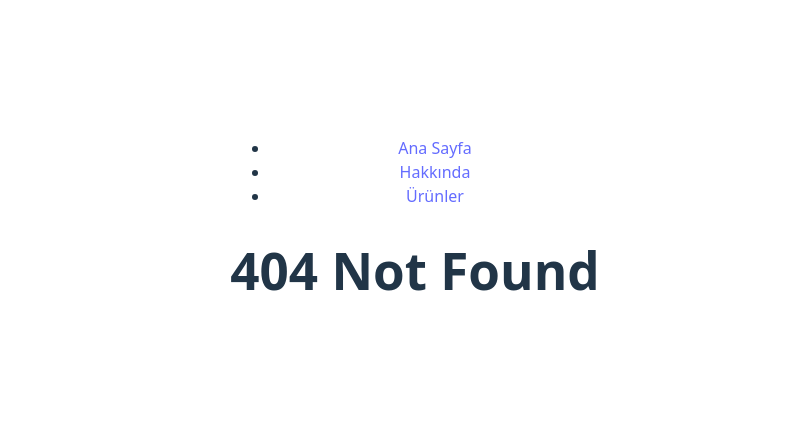
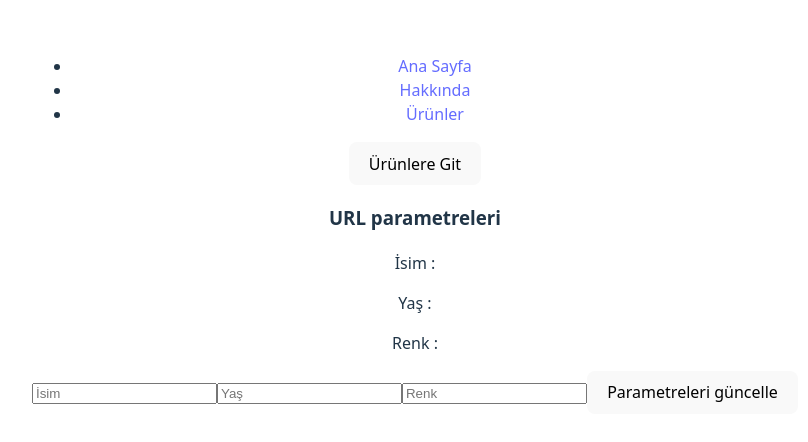
Before and after one commit to buraksarpkaya89/goit-react, a React (Vite) app: page /search-params in a window 1280 px wide. Before the commit this address had no page. Shown: the part 174-616 px from the top of the page, without its empty margins (225-1033 px from the left). Built offline with nearby package versions, Linux system fonts and the light colour scheme.

Commit message:
router lesson2

```diff
--- a/src/Apps/AppRouter.jsx
+++ b/src/Apps/AppRouter.jsx
@@ -1,13 +1,55 @@
-import React from 'react'
-import { Routes, Route, NavLink, Outlet } from "react-router-dom";
+import React, { lazy, Suspense, use } from 'react'
+import { Routes, Route, NavLink, Outlet, useNavigate, Navigate } from "react-router-dom";
 import Products from '../components/Router/components/Products';
 import ProductDetail from '../components/Router/components/ProductDetail';
-import Base from '../components/Router/components/Base';
 import Home from '../components/Router/components/Home';
 import About from '../components/Router/components/About';
 import Test from '../components/Router/components/Test';
+import SearchParamsExample from '../components/Router/components/lesson2/SearchParamsExample';
+import LocationExample from '../components/Router/components/lesson2/LocationExample';
+
+
+const LazyHelp = lazy(() => import('../components/Router/components/lesson2/LazyComponents/Help'));
+
+const ContactLazy = lazy(() => import("../components/Router/components/lesson2/LazyComponents/Contact"))
+
+
+
+
+//useNavigate örneği
+const NavigateExample = () => {
+    const navigate = useNavigate();
+
+    const admin = "burak.sarpkaya@gmail.com"
+
+    const handleClick = () => {
+        admin === "burak.sarpkaya@gmail.com" ? navigate('/products') : navigate('/');
+    }
+    return (
+        <div>
+            <button onClick={handleClick}>Ürünlere Git</button>
+        </div>
+    )
+}
+
+//Navigate örneği
+const NavigateExample2 = ({ children }) => {
+
+    const admin = "burak.sarpkaya@gmail.com"
+    const isAuthenticated = admin === "burak.sarpkaya@gmail.com" ? true : false;
+
+    if (!isAuthenticated) {
+        return <Navigate to="/" replace />
+    }
+    return children
+}
+
+
+
+
 
 const AppRouter = () => {
+
     return (
         <div>
             <nav>
@@ -17,13 +59,32 @@ const AppRouter = () => {
                     <li><NavLink to="/products">Ürünler</NavLink></li>
                 </ul>
             </nav>
+            <NavigateExample />
             <Routes>
                 <Route path="/" element={<Home />} />
                 <Route path="/about" element={<About />}>
                     <Route index path='test' element={<Test />} />
                 </Route>
 
-                <Route path="/products" element={<Products />} />
+
+                <Route path="/lazyhelp" element={
+                    <Suspense fallback={<div>Loading...</div>}>
+                        <LazyHelp />
+                    </Suspense>
+                } />
+                <Route path="/lazycontact" element={
+                    <Suspense fallback={<div>Loading...</div>}>
+                        <ContactLazy />
+                    </Suspense>
+                } />
+
+                <Route path="/search-params" element={<SearchParamsExample />} />
+                <Route path='location-test' element={<LocationExample />} />
+                <Route path="/products" element={
+                    <NavigateExample2>
+                        <Products />
+                    </NavigateExample2>
+                } />
                 <Route path="/products/:id" element={<ProductDetail />} />
                 <Route path="*" element={<h1>404 Not Found</h1>} />
             </Routes>
--- /dev/null
+++ b/src/components/Router/components/lesson2/LazyComponents/Contact.jsx
@@ -0,0 +1,9 @@
+import React from 'react'
+
+const Contact = () => {
+  return (
+    <div>Contact</div>
+  )
+}
+
+export default Contact
--- /dev/null
+++ b/src/components/Router/components/lesson2/LazyComponents/Help.jsx
@@ -0,0 +1,9 @@
+import React from 'react'
+
+const Help = () => {
+  return (
+    <div>Help</div>
+  )
+}
+
+export default Help
--- /dev/null
+++ b/src/components/Router/components/lesson2/LocationExample.jsx
@@ -0,0 +1,31 @@
+import React from 'react'
+import { Link, useLocation } from 'react-router-dom';
+
+const LocationExample = () => {
+
+    const location = useLocation();
+    console.log(location);
+  return (
+    <div>
+        <div>
+            <h2>Location Example</h2>
+            <p>pathname: {location.pathname || ""}</p>
+            <p>search: {location.search || ""}</p>
+            <p>hash: {location.hash || ""}</p>
+            <p>state: {JSON.stringify(location.state) || ""}</p>
+            <p>key: {location.key || ""}</p>
+        </div>
+        <div style={{display: "flex", gap: "10px", marginTop: "20px"}}>
+            <Link to="/location-test?filter=active">
+                Query
+            </Link>
+            <Link to="/location-test?filter=active#burak">
+                Hash
+            </Link>
+        </div>
+
+    </div>
+  )
+}
+
+export default LocationExample
--- /dev/null
+++ b/src/components/Router/components/lesson2/SearchParamsExample.jsx
@@ -0,0 +1,67 @@
+import React, { useMemo } from 'react'
+import { useLocation, useSearchParams } from 'react-router-dom';
+
+const SearchParamsExample = () => {
+
+    const [searchParams, setSearchParams] = useSearchParams();
+    const location = useLocation();
+    console.log(location);
+    // console.log(searchParams);
+
+    const params = useMemo(
+        () => Object.fromEntries([...searchParams]),
+        [searchParams]
+    );
+    console.log(params);
+
+    const { name, age,color } = params;
+
+    const handleSubmit = (e) => {
+        e.preventDefault();
+        const formData = new FormData(e.target);
+        setSearchParams({
+            name: formData.get('name'),
+            age: formData.get('age'),
+            color: formData.get('color')
+        })
+    }
+
+    return (
+        <div>
+            <h3>
+                URL parametreleri
+            </h3>
+            <p>İsim : {name}</p>
+            <p>Yaş : {age}</p>
+            <p>Renk : {color}</p>
+
+            <form onSubmit={handleSubmit}>
+                <input
+                    type="text"
+                    name="name"
+                    placeholder="İsim"
+                    defaultValue={name}
+                />
+                <input
+                    type="number"
+                    name="age"
+                    placeholder="Yaş"
+                    defaultValue={age}
+                />
+                <input
+                    type="text"
+                    name="color"
+                    placeholder="Renk"
+                    defaultValue={color}
+                />
+                <button
+                    type="submit"
+                >
+                    Parametreleri güncelle
+                </button>
+            </form>
+        </div>
+    )
+}
+
+export default SearchParamsExample
```
